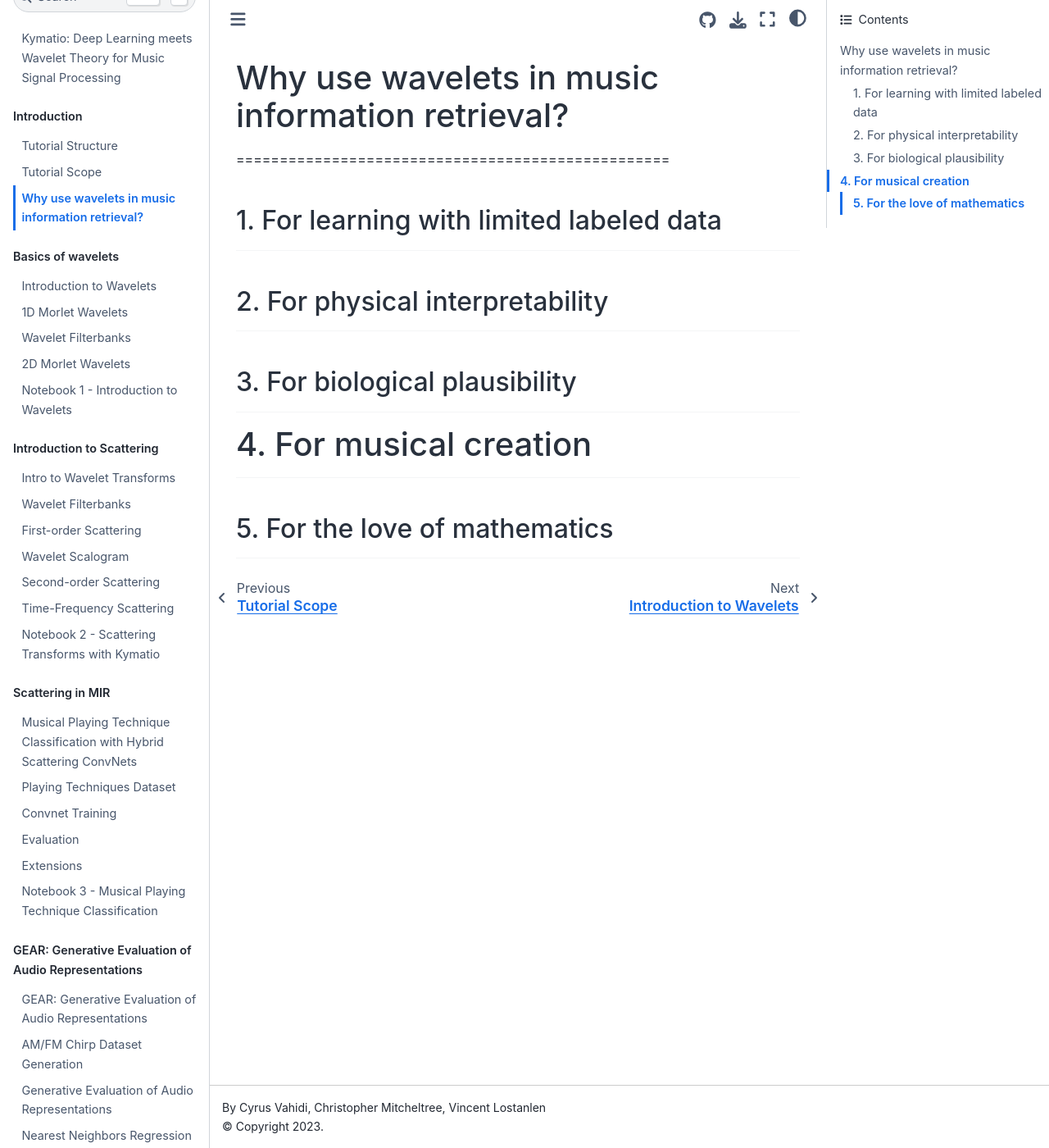
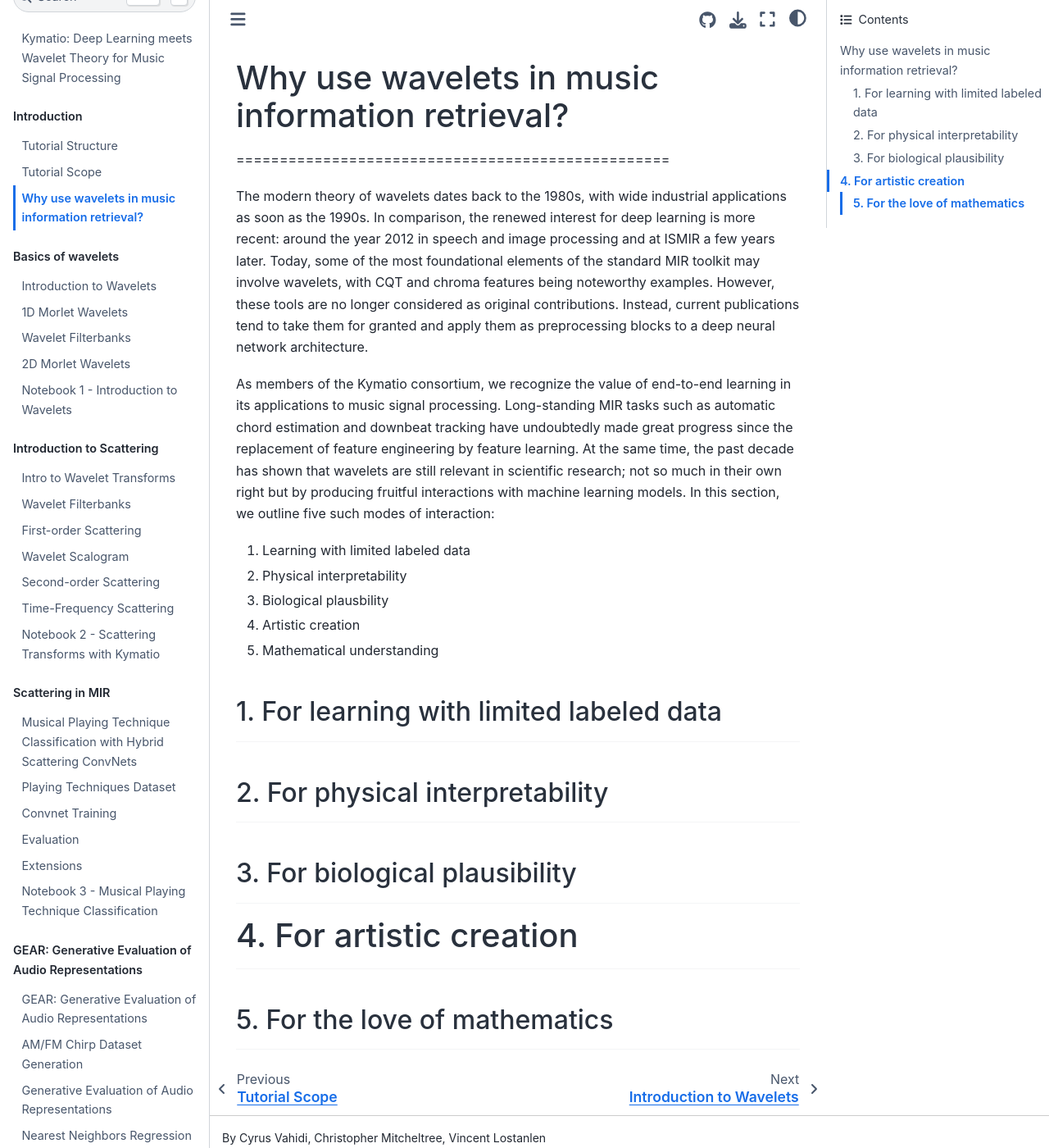
Before and after one commit to kymatio/ismir23-tutorial, a Jupyter Book: the page built from book/ch1_intro/why_wavelets.md, in a window 1280 px wide and 1400 px high. Shown: the whole window at 82% size. Built offline with Jupyter Book 1.0.4 settings and Sphinx 7.4.7 and the Sphinx Book theme 1.1.4, drawn with Linux system fonts in a browser that asks for light colours.

Commit message:
intro of why wavelets section

```diff
--- a/book/ch1_intro/why_wavelets.md
+++ b/book/ch1_intro/why_wavelets.md
@@ -1,5 +1,22 @@
 # Why use wavelets in music information retrieval?
 ==================================================
+
+The modern theory of wavelets dates back to the 1980s, with wide industrial applications as soon as the 1990s.
+In comparison, the renewed interest for deep learning is more recent: around the year 2012 in speech and image processing and at ISMIR a few years later.
+Today, some of the most foundational elements of the standard MIR toolkit may involve wavelets, with CQT and chroma features being noteworthy examples.
+However, these tools are no longer considered as original contributions.
+Instead, current publications tend to take them for granted and apply them as preprocessing blocks to a deep neural network architecture.
+
+As members of the Kymatio consortium, we recognize the value of end-to-end learning in its applications to music signal processing.
+Long-standing MIR tasks such as automatic chord estimation and downbeat tracking have undoubtedly made great progress since the replacement of feature engineering by feature learning.
+At the same time, the past decade has shown that wavelets are still relevant in scientific research; not so much in their own right but by producing fruitful interactions with machine learning models.
+In this section, we outline five such modes of interaction:
+1. Learning with limited labeled data
+2. Physical interpretability
+3. Biological plausbility
+4. Artistic creation
+5. Mathematical understanding
+
 
 ## 1. For learning with limited labeled data
 --------------------------------------------
@@ -10,8 +27,8 @@
 ## 3. For biological plausibility
 ---------------------------------
 
-# 4. For musical creation
--------------------------
+# 4. For artistic creation
+--------------------------
 
 ## 5. For the love of mathematics
 ---------------------------------
```
